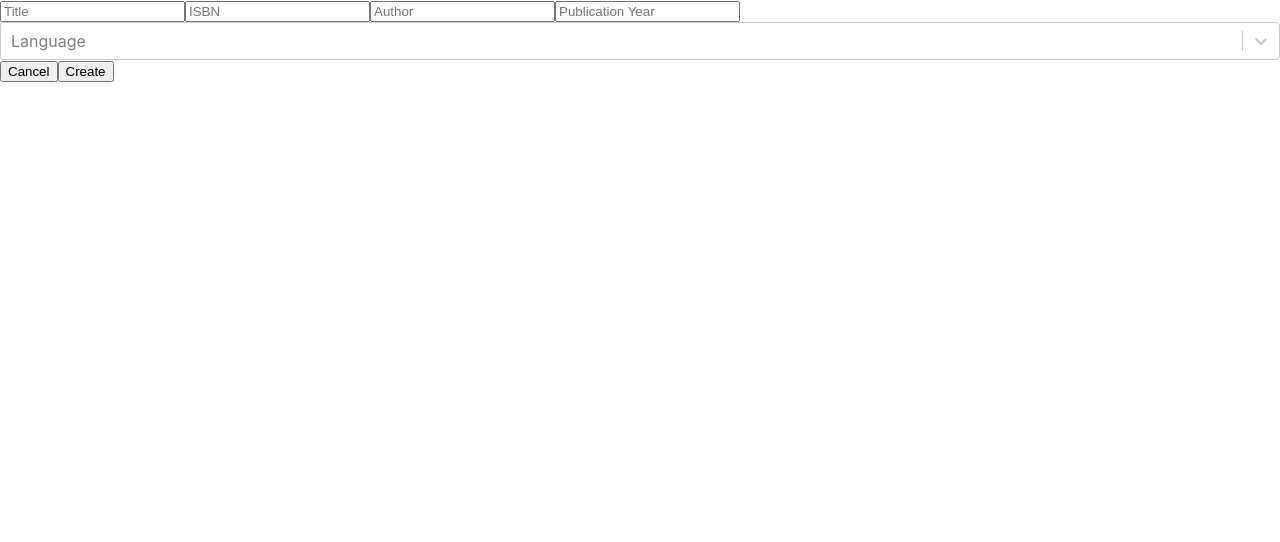
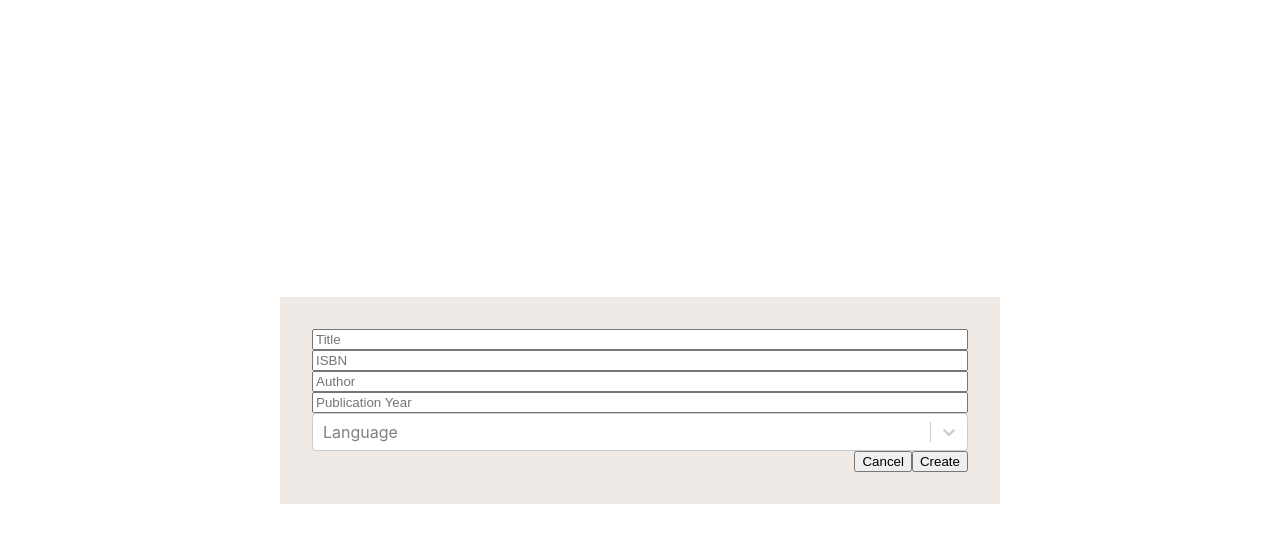
Before and after one commit to Silur0/webapp-books, a React (Create React App) app: page /create in a window 1280 px wide. Shown: the top 542 px of the page. Built offline with nearby package versions, Linux system fonts and the light colour scheme; no server answers; sample sign-in values are in the browser's storage.

Commit message:
base layout

```diff
--- a/src/features/books/pages/CreateBookPage.css
+++ b/src/features/books/pages/CreateBookPage.css
@@ -0,0 +1,10 @@
+.create-book-form {
+    display: flex;
+    justify-content: center;
+    flex-direction: column;
+}
+
+.create-book-buttons {
+    display: flex;
+    justify-content: end;
+}
--- a/src/features/books/pages/CreateBookPage.tsx
+++ b/src/features/books/pages/CreateBookPage.tsx
@@ -3,6 +3,7 @@
 import Select, { SingleValue } from "react-select";
 import { useEffect, useState } from "react";
 
+import BaseLayout from "../../../lib/components/layouts/BaseLayout";
 import BookService from "../services/BookService";
 import LanguageService from "../services/LanguageService";
 import { useNavigate } from "react-router-dom";
@@ -58,8 +59,8 @@
     };
 
     return (
-        <div>
-            <form>
+        <BaseLayout>
+            <form className="create-book-form">
                 <input
                     type="text"
                     value={title}
@@ -89,9 +90,11 @@
                     options={languages}
                     placeholder="Language"
                 />
-                <button onClick={handleCancel}>Cancel</button>
-                <button onClick={handleCreate}>Create</button>
+                <div className="create-book-buttons">
+                    <button onClick={handleCancel}>Cancel</button>
+                    <button onClick={handleCreate}>Create</button>
+                </div>
             </form>
-        </div>
+        </BaseLayout>
     );
 }
--- a/src/features/login/LoginPage.css
+++ b/src/features/login/LoginPage.css
@@ -0,0 +1,5 @@
+.login-form {
+    display: flex;
+    justify-content: center;
+    flex-direction: column;
+}
--- a/src/features/login/LoginPage.tsx
+++ b/src/features/login/LoginPage.tsx
@@ -5,6 +5,7 @@
 import AuthContext from "../../lib/authentication/AuthContext";
 import AuthService from "../../lib/authentication/AuthService";
 import { AxiosError } from "axios";
+import BaseLayout from "../../lib/components/layouts/BaseLayout";
 import { useNavigate } from "react-router-dom";
 import { useServiceCall } from "../../lib/utils/ServiceCall";
 
@@ -40,7 +41,8 @@
     };
 
     return (
-        <form onSubmit={handleLogin}>
+        <BaseLayout>
+            <form className="login-form" onSubmit={handleLogin}>
                 <input
                     type="text"
                     value={username}
@@ -56,5 +58,6 @@
                 <button type="submit">Login</button>
                 <div>{error}</div>
             </form>
+        </BaseLayout>
     );
 }
--- /dev/null
+++ b/src/lib/components/layouts/BaseLayout.css
@@ -0,0 +1,17 @@
+.base-layout-content {
+    height: 100vh;
+    display: flex;
+    justify-content: center;
+}
+
+.base-layout-main {
+    width: 45rem;
+    display: flex;
+    justify-content: center;
+    flex-direction: column;
+}
+
+.base-layout-box {
+    padding: 2rem;
+    background-color: var(--BACKGROUND_DARK_I);
+}
--- /dev/null
+++ b/src/lib/components/layouts/BaseLayout.tsx
@@ -0,0 +1,17 @@
+import "./BaseLayout.css";
+
+import { ReactNode } from "react";
+
+interface BaseLayoutProps {
+    children?: ReactNode;
+}
+
+export default function BaseLayout(props: BaseLayoutProps) {
+    return (
+        <div className="base-layout-content">
+            <div className="base-layout-main">
+                <div className="base-layout-box">{props.children}</div>
+            </div>
+        </div>
+    );
+}
```
Lines whose indentation alone changed are shown as unchanged.
